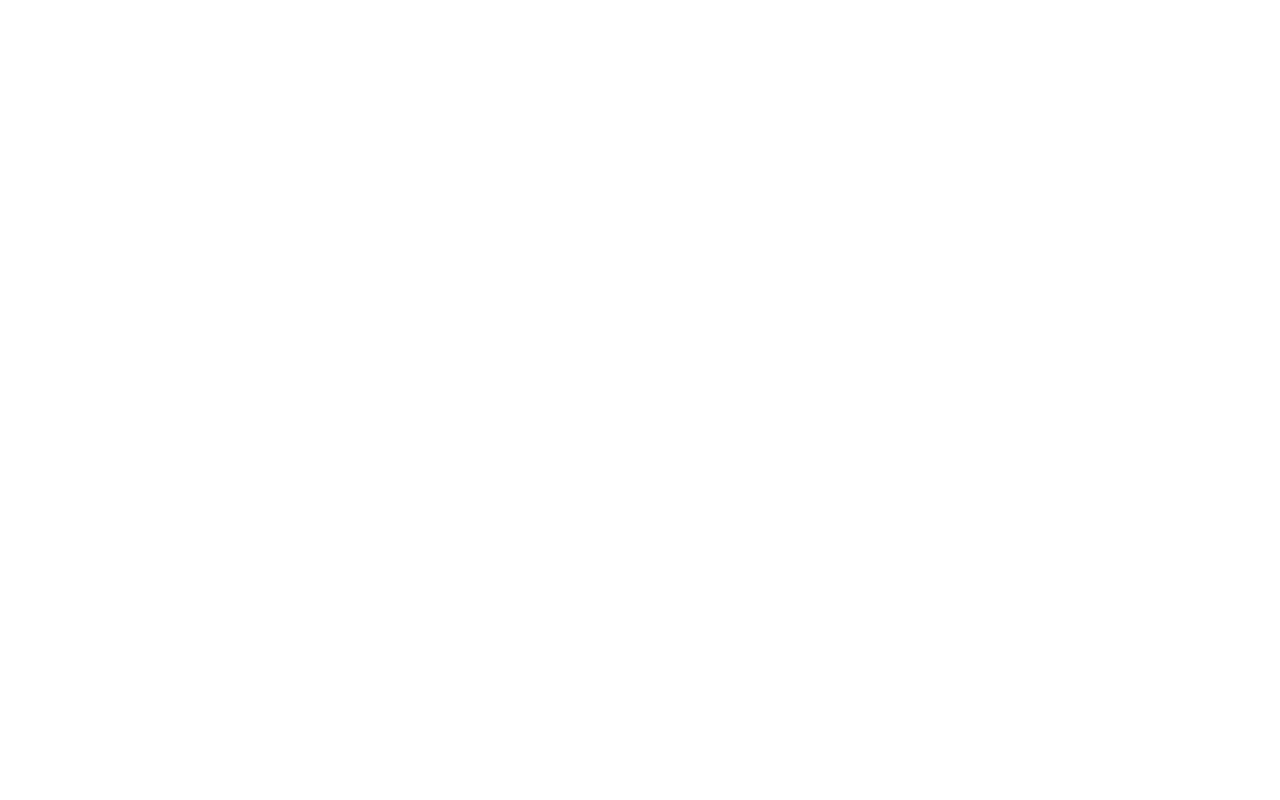
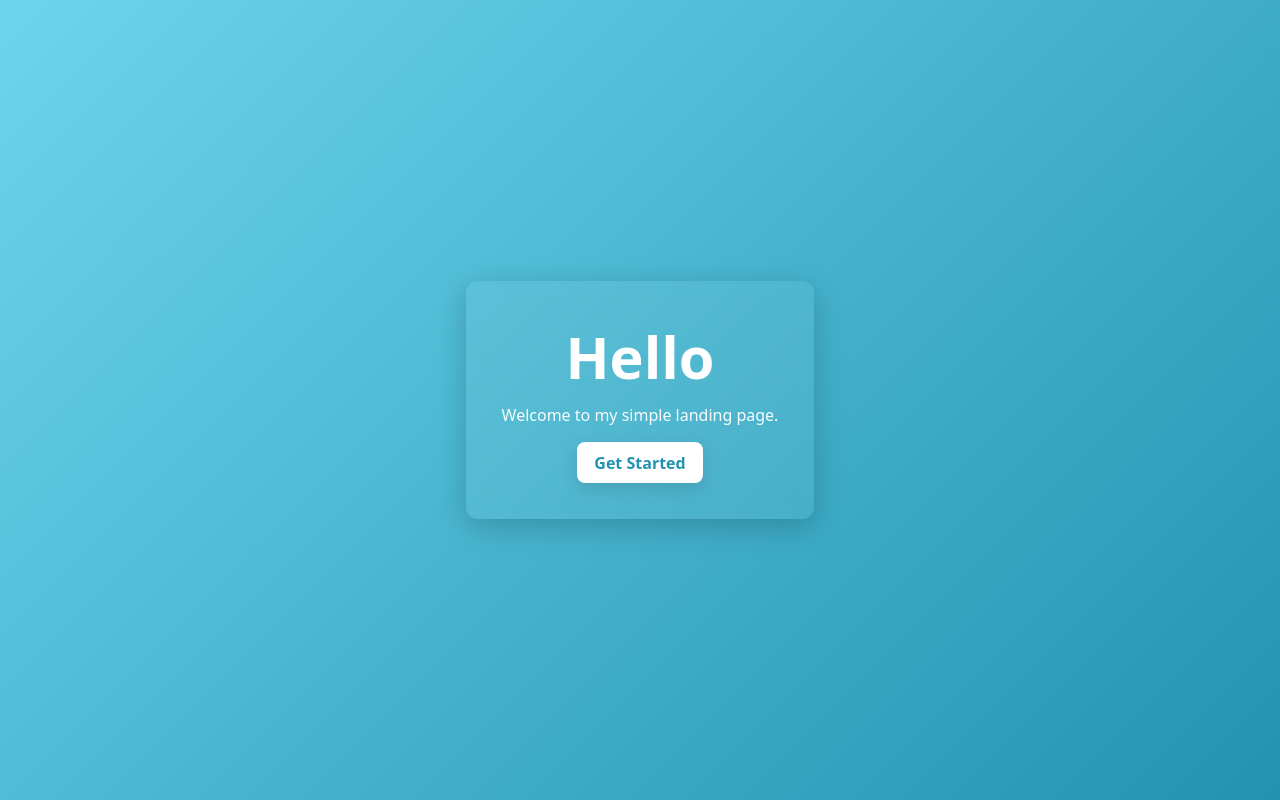
Before and after one commit to Javis070/landing-page, a plain HTML site: page index.html in a window 1280 px wide. Drawn offline with Linux system fonts and the light colour scheme.

Commit message:
Add complete HTML structure and styling for landing page

```diff
--- a/index.html
+++ b/index.html
@@ -1,11 +1,73 @@
 <!DOCTYPE html>
 <html lang="en">
-<head>
-    <meta charset="UTF-8">
-    <meta name="viewport" content="width=device-width, initial-scale=1.0">
-    <title>My Landing Page </title>
-</head>
-<body>
+  <head>
+    <meta charset="UTF-8" />
+    <meta name="viewport" content="width=device-width, initial-scale=1.0" />
+    <title>My Landing Page</title>
+    <style>
+      :root {
+        --accent: #2193b0;
+        --white: #ffffff;
+      }
+      html,
+      body {
+        height: 100%;
+      }
+      body {
+        margin: 0;
+        font-family: system-ui, -apple-system, "Segoe UI", Roboto,
+          "Helvetica Neue", Arial;
+        display: flex;
+        align-items: center;
+        justify-content: center;
+        min-height: 100vh;
+        background: linear-gradient(135deg, #6dd5ed 0%, var(--accent) 100%);
+        color: var(--white);
+      }
+      .hero {
+        text-align: center;
+        background: rgba(255, 255, 255, 0.06);
+        padding: 2.25rem;
+        border-radius: 12px;
+        box-shadow: 0 8px 30px rgba(0, 0, 0, 0.2);
+        backdrop-filter: blur(6px);
+        max-width: 90vw;
+      }
+      .hero h1 {
+        font-size: clamp(1.8rem, 5vw, 3.6rem);
+        margin: 0 0 0.5rem;
+      }
+      .hero p {
+        margin: 0 0 1rem;
+        opacity: 0.95;
+      }
+      .btn {
+        display: inline-block;
+        padding: 0.6rem 1.1rem;
+        background: var(--white);
+        color: var(--accent);
+        border-radius: 8px;
+        text-decoration: none;
+        font-weight: 600;
+        box-shadow: 0 6px 18px rgba(0, 0, 0, 0.12);
+      }
+      .btn:hover {
+        transform: translateY(-3px);
+        transition: transform 0.18s ease;
+      }
+    </style>
 
-</body>
+    <script>
+      document.addEventListener("DOMContentLoaded", () => {
+        document.body.innerHTML = `
+            <div class="hero" role="main">
+                <h1>Hello</h1>
+                <p>Welcome to my simple landing page.</p>
+                <a class="btn" href="#">Get Started</a>
+            </div>
+        `;
+      });
+    </script>
+  </head>
+  <body></body>
 </html>
```
